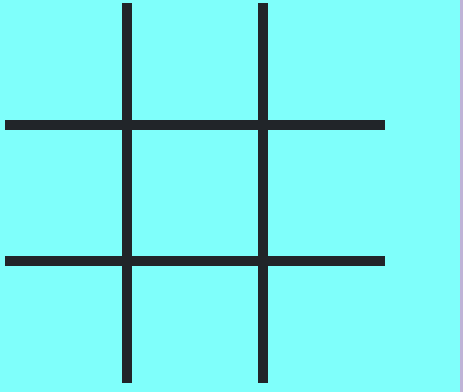
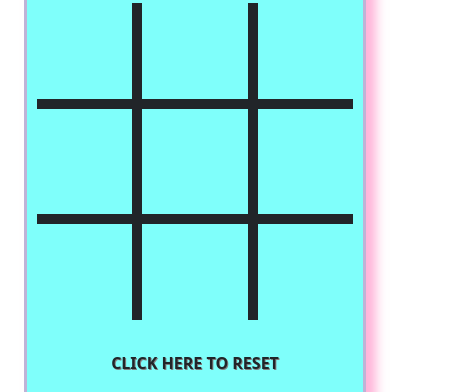
Before and after one commit to hpknollenberg/tic-tac-toe, a website built with Vite: page index.html in a window 390 px wide. Shown: the part 110-502 px from the top of the page, 463 px wide, since content can reach past the window. Built offline with nearby package versions, Linux system fonts and the light colour scheme.

Commit message:
Made inputs more responsive.

```diff
--- a/css/style.css
+++ b/css/style.css
@@ -9,20 +9,20 @@ h1 {
   border-right-style: solid;
   border-width: 10px;
   text-align: center;
-  height: 15vh;
-  line-height: 15vh;
-  width: 15vh;
-  font-size: 7.5vh;
+  height: 12.5vh;
+  line-height: 12.5vh;
+  width: 12.5vh;
+  font-size: 6.25vh;
 }
 
 #buttonTwo {
   border-bottom-style: solid;
   border-width: 10px;
   text-align: center;
-  height: 15vh;
-  line-height: 15vh;
-  width: 15vh;
-  font-size: 7.5vh;
+  height: 12.5vh;
+  line-height: 12.5vh;
+  width: 12.5vh;
+  font-size: 6.25vh;
 }
 
 #buttonThree {
@@ -30,38 +30,38 @@ h1 {
   border-left-style: solid;
   border-width: 10px;
   text-align: center;
-  height: 15vh;
-  line-height: 15vh;
-  width: 15vh;
-  font-size: 7.5vh;
+  height: 12.5vh;
+  line-height: 12.5vh;
+  width: 12.5vh;
+  font-size: 6.25vh;
 }
 
 #buttonFour {
   border-right-style: solid;
   border-width: 10px;
   text-align: center;
-  height: 15vh;
-  line-height: 15vh;
-  width: 15vh;
-  font-size: 7.5vh;
+  height: 12.5vh;
+  line-height: 12.5vh;
+  width: 12.5vh;
+  font-size: 6.25vh;
 }
 
 #buttonFive {
   text-align: center;
-  height: 15vh;
-  line-height: 15vh;
-  width: 15vh;
-  font-size: 7.5vh;
+  height: 12.5vh;
+  line-height: 12.5vh;
+  width: 12.5vh;
+  font-size: 6.25vh;
 }
 
 #buttonSix {
   border-left-style: solid;
   border-width: 10px;
   text-align: center;
-  height: 15vh;
-  line-height: 15vh;
-  width: 15vh;
-  font-size: 7.5vh;
+  height: 12.5vh;
+  line-height: 12.5vh;
+  width: 12.5vh;
+  font-size: 6.25vh;
 }
 
 #buttonSeven {
@@ -69,20 +69,20 @@ h1 {
   border-top-style: solid;
   border-width: 10px;
   text-align: center;
-  height: 15vh;
-  line-height: 15vh;
-  width: 15vh;
-  font-size: 7.5vh;
+  height: 12.5vh;
+  line-height: 12.5vh;
+  width: 12.5vh;
+  font-size: 6.25vh;
 }
 
 #buttonEight {
   border-top-style: solid;
   border-width: 10px;
   text-align: center;
-  height: 15vh;
-  line-height: 15vh;
-  width: 15vh;
-  font-size: 7.5vh;
+  height: 12.5vh;
+  line-height: 12.5vh;
+  width: 12.5vh;
+  font-size: 6.25vh;
 }
 
 #buttonNine {
@@ -90,10 +90,10 @@ h1 {
   text-align: center;
   border-left-style: solid;
   border-width: 10px;
-  height: 15vh;
-  line-height: 15vh;
-  width: 15vh;
-  font-size: 7.5vh;
+  height: 12.5vh;
+  line-height: 12.5vh;
+  width: 12.5vh;
+  font-size: 6.25vh;
 }
 
 #reset {
@@ -117,7 +117,7 @@ h1 {
   text-align: center;
   height: 10vh;
   line-height: 10vh;
-  font-size: min(max(10vw), 10vh);
+  font-size: 5vw;
   font-weight: bold;
 }
 
--- a/index.html
+++ b/index.html
@@ -37,8 +37,10 @@
         <p id="message">X's Turn</p>
       </div>
       <div class="d-flex justify-content-center">
-        <input id="x-player" placeholder="Player One - X" class="m-2" maxlength="18">
-        <input id="o-player" placeholder="Player Two - O" class="m-2" maxlength="18">
+        <input id="x-player" placeholder="Player One - X" class="m-1" maxlength="18">
+      </div>
+      <div class="d-flex justify-content-center">
+        <input id="o-player" placeholder="Player Two - O" class="m-1" maxlength="18">
       </div>
     </div>
 
```
Also changed, not shown: docs/assets/index-CARQOmMV.css (deleted, +0 -1 lines), docs/assets/index-CkdKJHHG.css (added, +1 -0 lines), docs/index.html (+6 -4 lines), docs/assets/index-BofXVb6a.js (renamed from docs/assets/index-ykMJyj2A.js).
